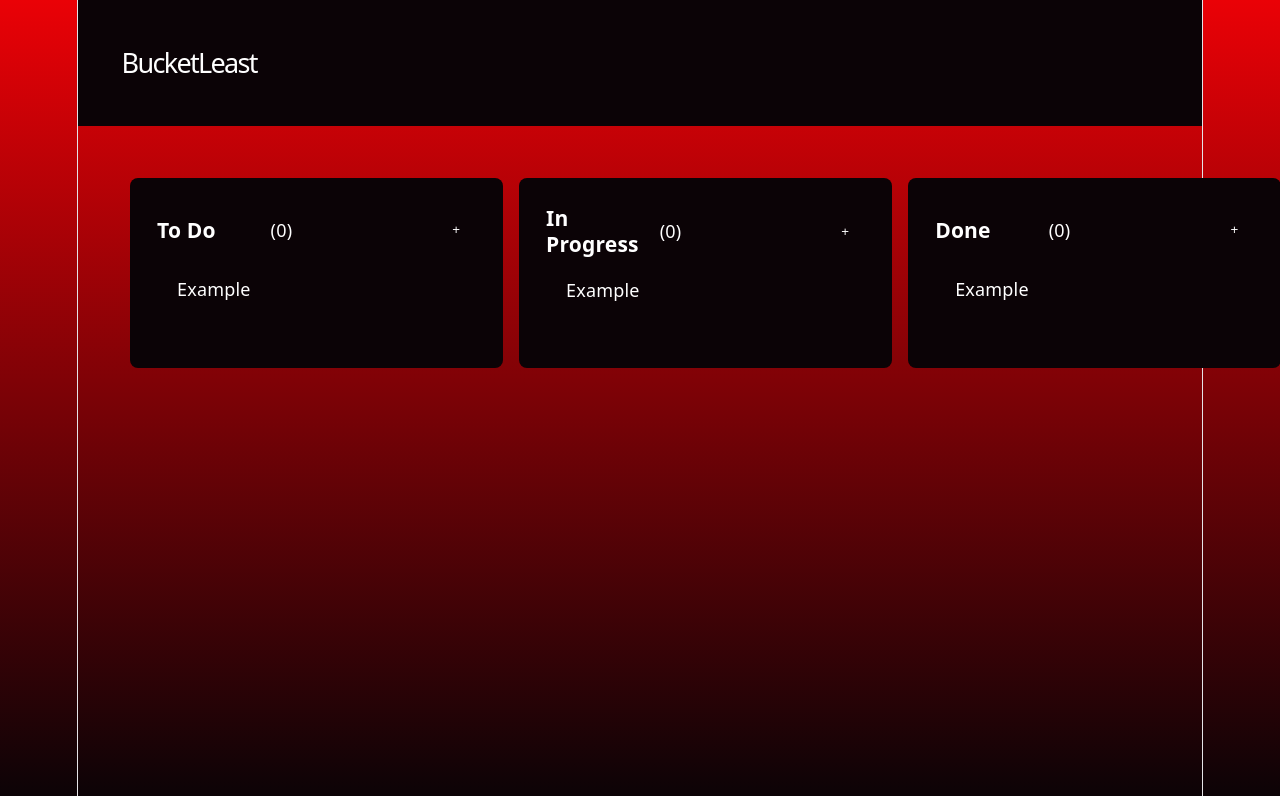
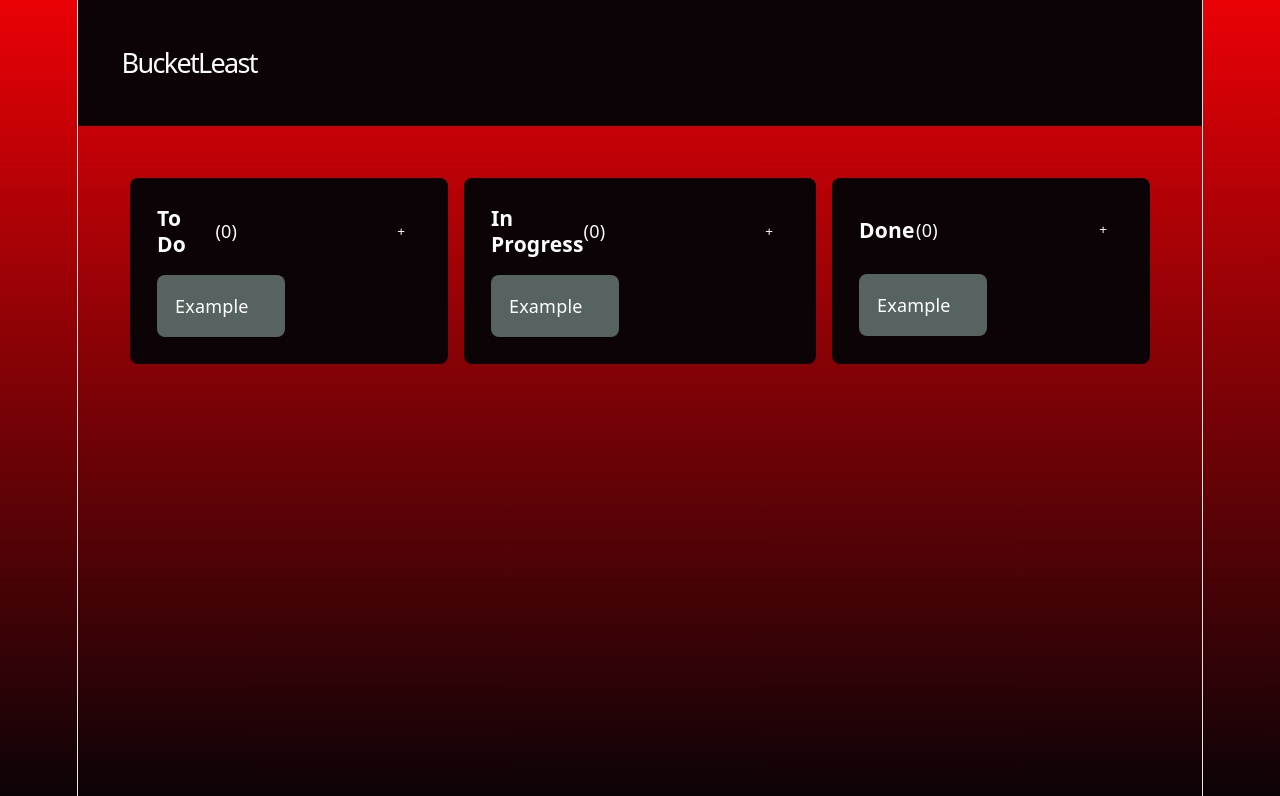
Before and after one commit to rhavnn/bucketleast, a React (Vite) app: page / in a window 1280 px wide. Shown: the top 796 px of the page. Built offline with nearby package versions, Linux system fonts and the light colour scheme.

Commit message:
Update StatusColumn.tsx

```diff
--- a/src/components/StatusColumn.tsx
+++ b/src/components/StatusColumn.tsx
@@ -16,8 +16,8 @@ function StatusColumn({ columnName = 'Untitled', taskCount = 0 }: StatusColumnPr
       <button className="new-task-button" onClick={increaseTaskCount}>
         +
       </button>
-      <ul>
-        <li>Example</li>
+      <ul className="column-task-container">
+        <li className="column-task-child">Example</li>
       </ul>
     </div>
   )
```
